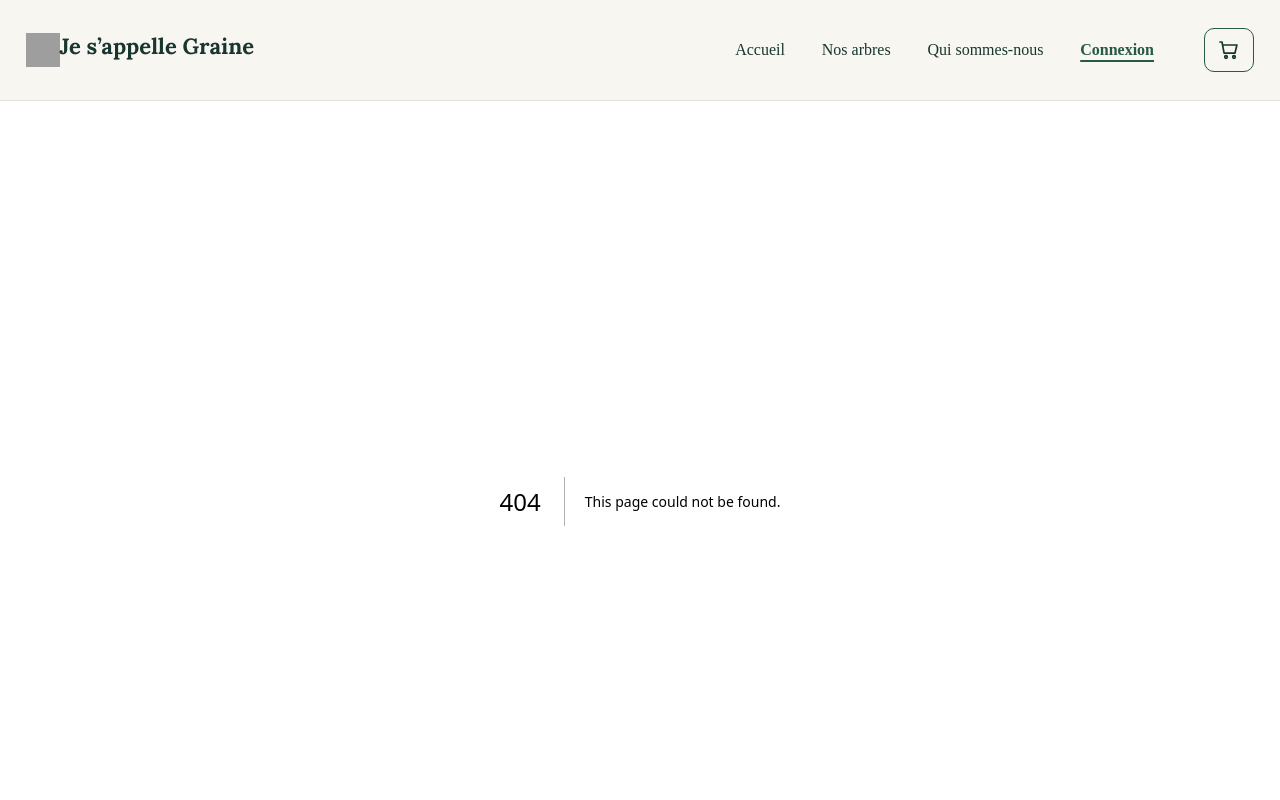
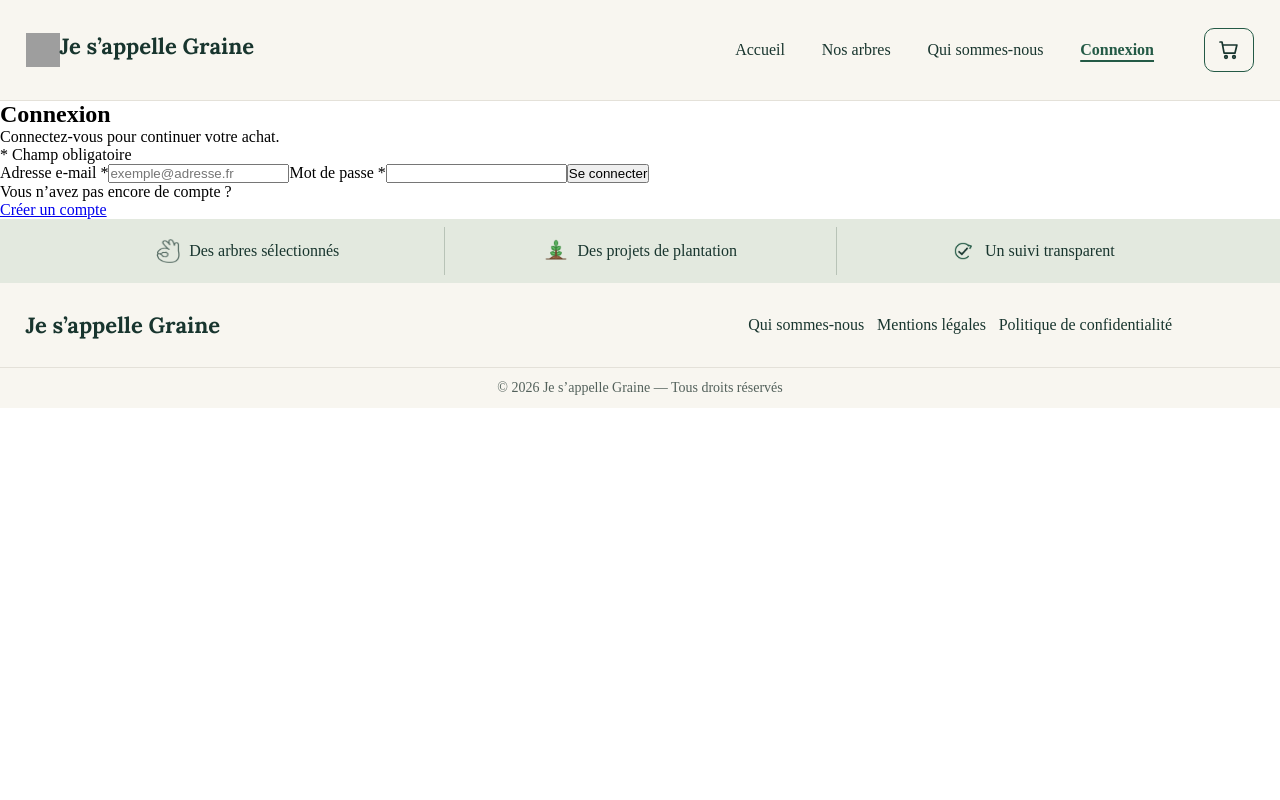
Before and after one commit to DimitryDereppe/je-s-appelle-graine, a Next.js app in the folder src/front/: page /connexion in a window 1280 px wide. Before the commit this address had no page. Shown: the top 800 px of the page. Built offline with nearby package versions, Linux system fonts and the light colour scheme; grey boxes are pictures that could not be loaded.

Commit message:
feat: ajouter la page de connexion avec son formulaire statique (#86)

```diff
--- /dev/null
+++ b/src/front/src/app/connexion/LoginForm.tsx
@@ -0,0 +1,28 @@
+export function LoginForm() {
+  return (
+    <form>
+      <p>* Champ obligatoire</p>
+
+      <label htmlFor="email">Adresse e-mail *</label>
+      <input
+        id="email"
+        name="email"
+        type="email"
+        autoComplete="email"
+        placeholder="exemple@adresse.fr"
+        required
+      />
+
+      <label htmlFor="password">Mot de passe *</label>
+      <input
+        id="password"
+        name="password"
+        type="password"
+        autoComplete="current-password"
+        required
+      />
+
+      <button type="submit">Se connecter</button>
+    </form>
+  );
+}
--- /dev/null
+++ b/src/front/src/app/connexion/page.tsx
@@ -0,0 +1,18 @@
+import Link from "next/link";
+import { LoginForm } from "./LoginForm";
+
+export default function LoginPage() {
+  return (
+    <main>
+      <section>
+        <h1>Connexion</h1>
+        <p>Connectez-vous pour continuer votre achat.</p>
+
+        <LoginForm />
+
+        <p>Vous n’avez pas encore de compte ?</p>
+        <Link href="/inscription">Créer un compte</Link>
+      </section>
+    </main>
+  );
+}
```
